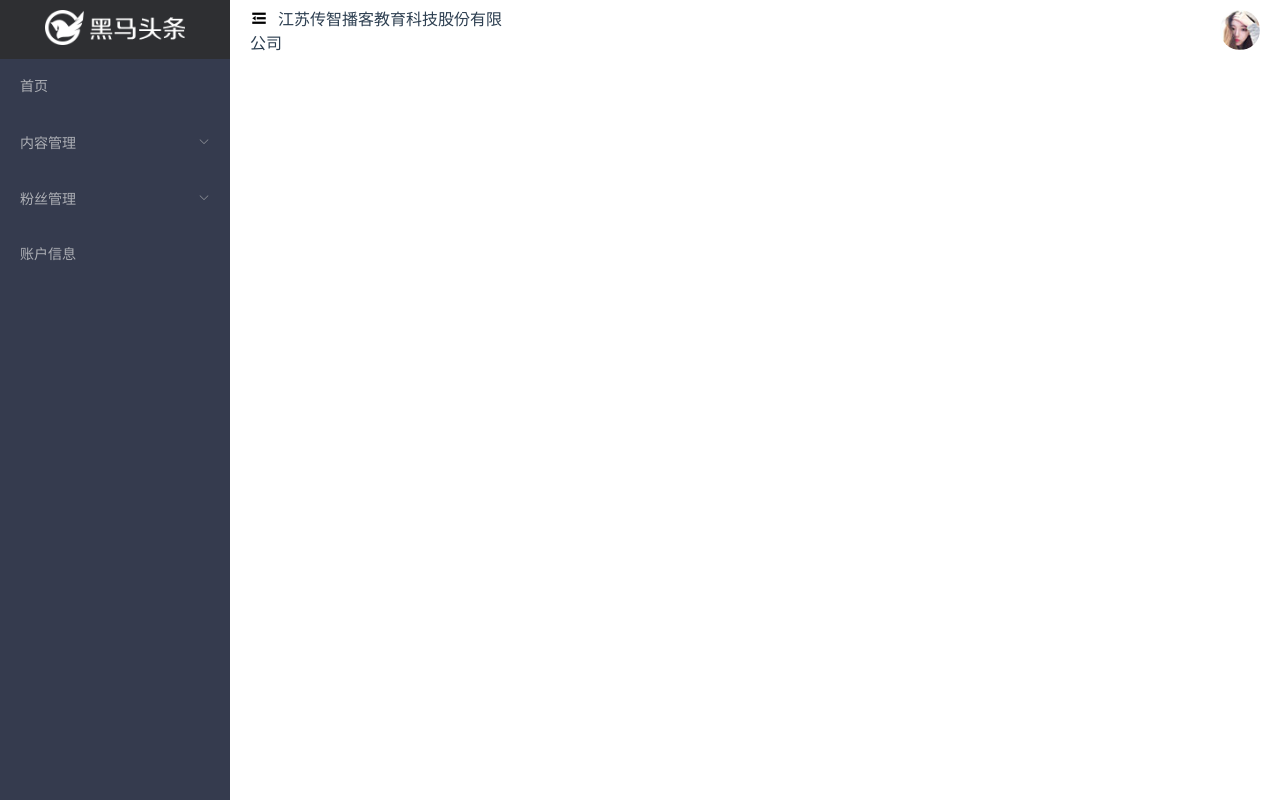
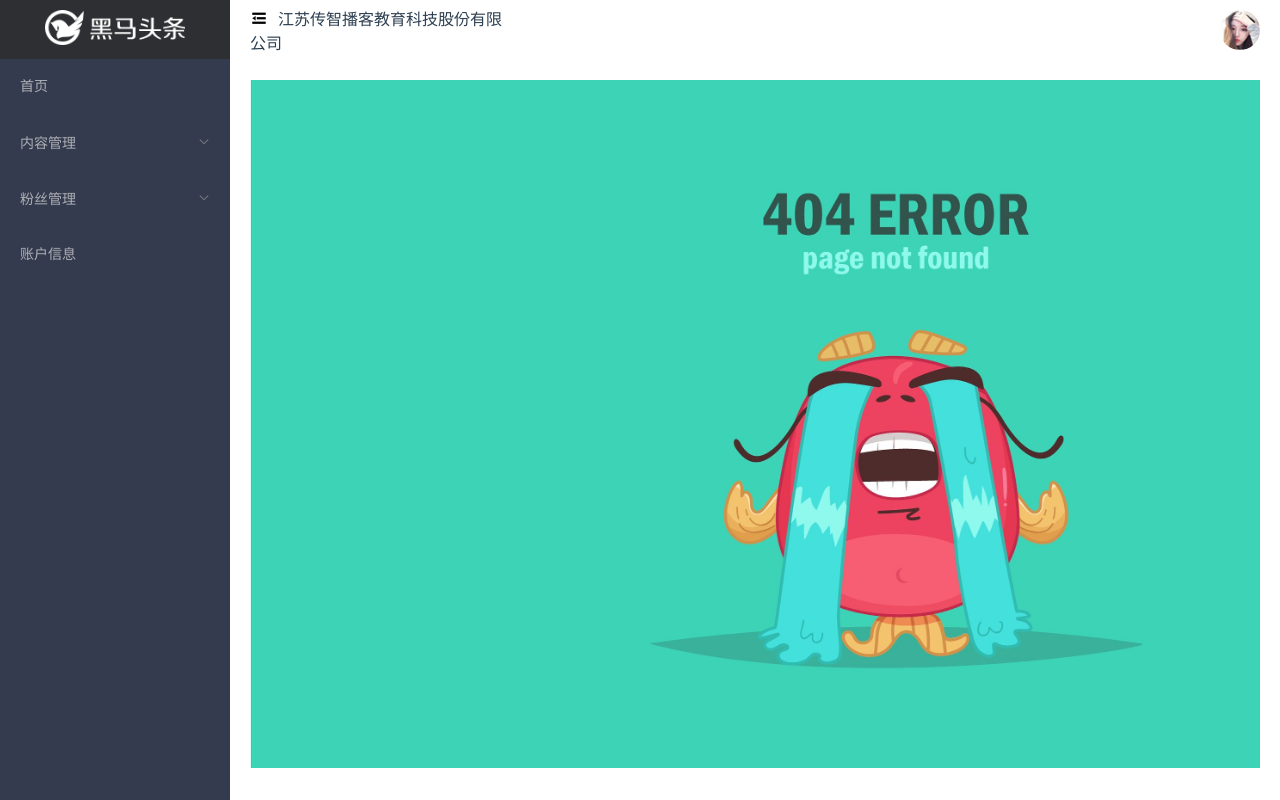
Before and after one commit to lsw-lushiwei/89heimatoutiao, a Vue app: page /#/home in a window 1280 px wide. Built offline with nearby package versions, Linux system fonts and the light colour scheme; no server answers.

Commit message:
主页模块-默认导航

```diff
--- /dev/null
+++ b/src/views/home/home.vue
@@ -0,0 +1,16 @@
+<template>
+  <!-- 二级组件的默认组件 -->
+  <div class="home"></div>
+</template>
+
+<script>
+export default {}
+</script>
+
+<style lang="less" scoped>
+.home {
+  background-image: url(../../assets/img/404.png);
+  height: 86vh;
+  background-size: cover;
+}
+</style>
```
Also changed, not shown: src/router/index.js (+6 -1 lines).
